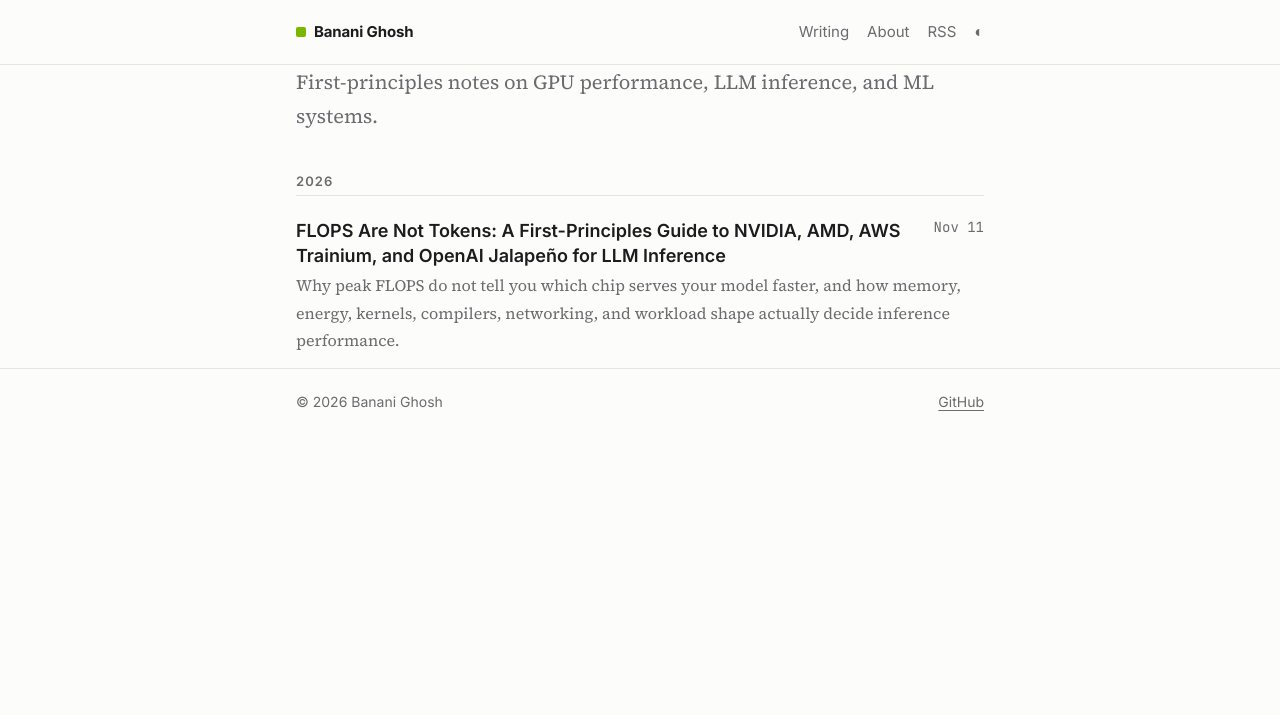
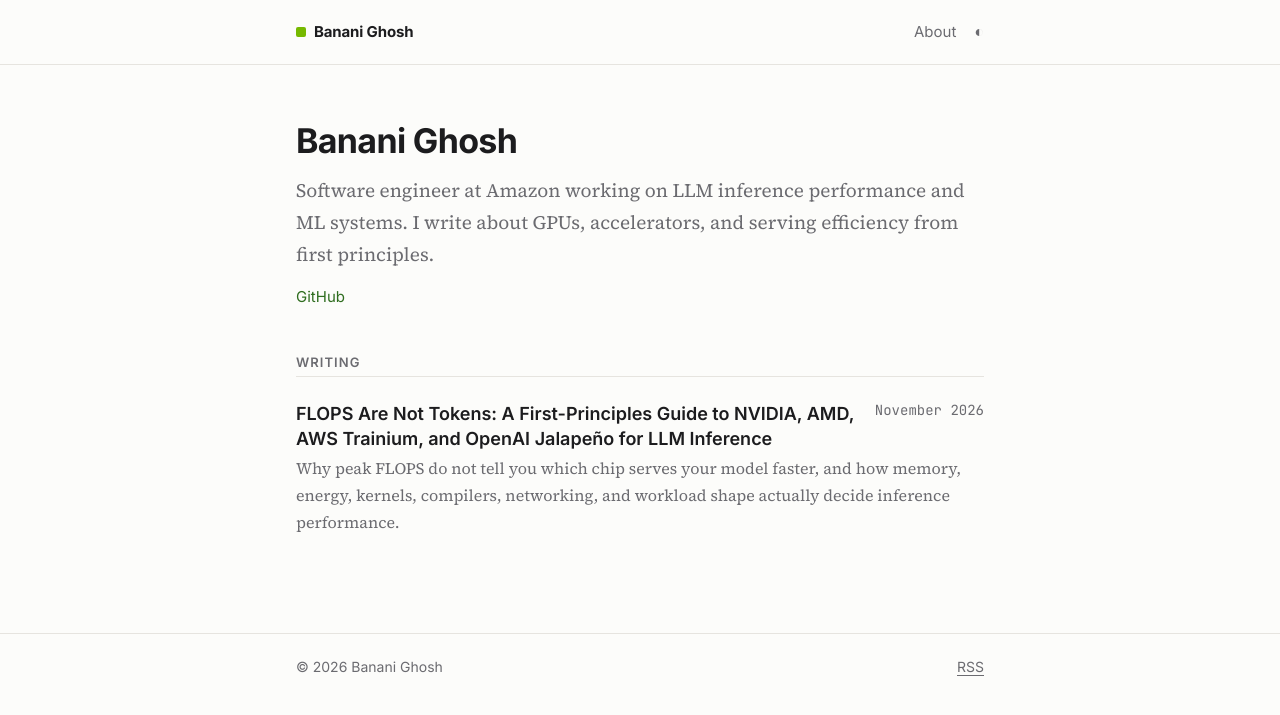
Before and after one commit to bananighosh/bananighosh.github.io, a Jekyll site: the page built from index.html, in a window 1280 px wide. Shown: the top 715 px of the page. Built offline with Jekyll 4.4.1, drawn with Linux system fonts in a browser that asks for light colours.

Commit message:
Homepage hero with profile links, About page, simpler nav
Co-Authored-By: Claude Opus 5.5 <noreply@anthropic.com>
Claude-Session: https://claude.ai/code/session_01K2HJxVzaKNb3x7zQA1gymF

```diff
--- a/_config.yml
+++ b/_config.yml
@@ -1,12 +1,25 @@
 title: Banani Ghosh
-description: First-principles notes on GPU performance, LLM inference, and ML systems.
+description: Software engineer at Amazon working on LLM inference performance and ML systems. I write about GPUs, accelerators, and serving efficiency from first principles.
 author: Banani Ghosh
 url: "https://bananighosh.github.io"
 baseurl: ""
 
-github_username: bananighosh
-x_username: ""        # add your X handle without @
-linkedin_username: "" # add your LinkedIn slug
+# Profile links on the homepage. Leave a value empty to hide that link.
+links:
+  github: bananighosh
+  linkedin: ""   # LinkedIn slug, e.g. banani-ghosh
+  x: ""          # X handle without @
+  leetcode: ""   # LeetCode username
+  resume: ""     # e.g. /assets/resume.pdf after adding the file
+  email: ""      # public contact email
+
+# Used by jekyll-seo-tag for link previews
+twitter:
+  username: ""
+social:
+  name: Banani Ghosh
+  links:
+    - https://github.com/bananighosh
 
 permalink: /:year/:month/:title/
 timezone: America/Los_Angeles
--- /dev/null
+++ b/_includes/links.html
@@ -0,0 +1,9 @@
+{% assign l = site.links %}
+<ul class="profile-links">
+  {% if l.github != "" %}<li><a href="https://github.com/{{ l.github }}">GitHub</a></li>{% endif %}
+  {% if l.linkedin != "" %}<li><a href="https://www.linkedin.com/in/{{ l.linkedin }}">LinkedIn</a></li>{% endif %}
+  {% if l.x != "" %}<li><a href="https://x.com/{{ l.x }}">X</a></li>{% endif %}
+  {% if l.leetcode != "" %}<li><a href="https://leetcode.com/u/{{ l.leetcode }}">LeetCode</a></li>{% endif %}
+  {% if l.resume != "" %}<li><a href="{{ l.resume | relative_url }}">Resume</a></li>{% endif %}
+  {% if l.email != "" %}<li><a href="mailto:{{ l.email }}">Email</a></li>{% endif %}
+</ul>
--- a/_layouts/default.html
+++ b/_layouts/default.html
@@ -8,9 +8,7 @@
     <div class="wrap">
       <a class="brand" href="{{ '/' | relative_url }}">{{ site.title }}</a>
       <nav>
-        <a href="{{ '/' | relative_url }}">Writing</a>
         <a href="{{ '/about/' | relative_url }}">About</a>
-        <a href="{{ '/feed.xml' | relative_url }}">RSS</a>
         <button class="theme-toggle" type="button" aria-label="Toggle theme" onclick="toggleTheme()">◐</button>
       </nav>
     </div>
@@ -24,9 +22,7 @@
     <div class="wrap">
       <span>© {{ 'now' | date: '%Y' }} {{ site.author }}</span>
       <span class="links">
-        <a href="https://github.com/{{ site.github_username }}">GitHub</a>
-        {% if site.x_username != "" %}<a href="https://x.com/{{ site.x_username }}">X</a>{% endif %}
-        {% if site.linkedin_username != "" %}<a href="https://www.linkedin.com/in/{{ site.linkedin_username }}">LinkedIn</a>{% endif %}
+        <a href="{{ '/feed.xml' | relative_url }}">RSS</a>
       </span>
     </div>
   </footer>
--- a/assets/css/style.css
+++ b/assets/css/style.css
@@ -42,12 +42,19 @@ nav a { color: var(--muted); text-decoration: none; }
 nav a:hover { color: var(--fg); }
 .theme-toggle { background: none; border: 0; color: var(--muted); font-size: 16px; cursor: pointer; padding: 0; }
 
-main { padding: 48px 16px 80px; }
-.intro p { font-size: 20px; color: var(--muted); margin: 0 0 40px; }
+main.wrap { padding: 48px 16px 80px; }
+.hero { margin: 8px 0 48px; }
+.hero h1 { font: 700 34px/1.2 var(--sans); letter-spacing: -0.02em; margin: 0 0 12px; }
+.hero p { font-size: 19px; color: var(--muted); margin: 0 0 16px; }
+.profile-links { list-style: none; padding: 0; margin: 0; display: flex; flex-wrap: wrap; gap: 6px 18px; font: 15px var(--sans); }
+.profile-links a { color: var(--link); text-decoration: none; }
+.profile-links a:hover { text-decoration: underline; }
+main > .profile-links { margin-top: 28px; }
+.section-label { font: 600 13px var(--sans); color: var(--muted); text-transform: uppercase; letter-spacing: 0.08em; border-bottom: 1px solid var(--rule); padding-bottom: 6px; margin: 0 0 8px; }
 
-.post-list .year { font: 600 13px var(--sans); color: var(--muted); text-transform: uppercase; letter-spacing: 0.08em; border-bottom: 1px solid var(--rule); padding-bottom: 6px; margin: 32px 0 8px; }
 .post-list ul { list-style: none; padding: 0; margin: 0; }
-.post-list li { padding: 14px 0; display: grid; grid-template-columns: 1fr auto; column-gap: 16px; }
+.post-list li:last-child { border-bottom: 0; }
+.post-list li { padding: 16px 0; border-bottom: 1px solid var(--rule); display: grid; grid-template-columns: 1fr auto; column-gap: 16px; }
 .post-list li a { font: 600 18px/1.4 var(--sans); color: var(--fg); text-decoration: none; }
 .post-list li a:hover { color: var(--link); }
 .post-list time { font: 14px var(--mono); color: var(--muted); white-space: nowrap; }
@@ -99,6 +106,8 @@ mjx-container[display="true"] { overflow-x: auto; overflow-y: hidden; }
 
 @media (max-width: 560px) {
   body { font-size: 16px; }
+  .hero h1 { font-size: 28px; }
+  .hero p { font-size: 17px; }
   .post-header h1 { font-size: 27px; }
   nav { gap: 12px; }
   .post-list li { grid-template-columns: 1fr; }
--- a/index.html
+++ b/index.html
@@ -1,23 +1,21 @@
 ---
 layout: default
-title: Writing
 ---
-<section class="intro">
+<section class="hero">
+  <h1>{{ site.author }}</h1>
   <p>{{ site.description }}</p>
+  {% include links.html %}
 </section>
 
 <section class="post-list">
-  {% assign by_year = site.posts | group_by_exp: "p", "p.date | date: '%Y'" %}
-  {% for year in by_year %}
-    <h2 class="year">{{ year.name }}</h2>
+  <h2 class="section-label">Writing</h2>
   <ul>
-      {% for post in year.items %}
+    {% for post in site.posts %}
     <li>
       <a href="{{ post.url | relative_url }}">{{ post.title }}</a>
-        <time datetime="{{ post.date | date_to_xmlschema }}">{{ post.date | date: "%b %-d" }}</time>
+      <time datetime="{{ post.date | date_to_xmlschema }}">{{ post.date | date: "%B %Y" }}</time>
       {% if post.summary %}<p>{{ post.summary }}</p>{% endif %}
     </li>
     {% endfor %}
   </ul>
-  {% endfor %}
 </section>
```
Also changed, not shown: about.md (+8 -2 lines). Lines whose indentation alone changed are shown as unchanged.
